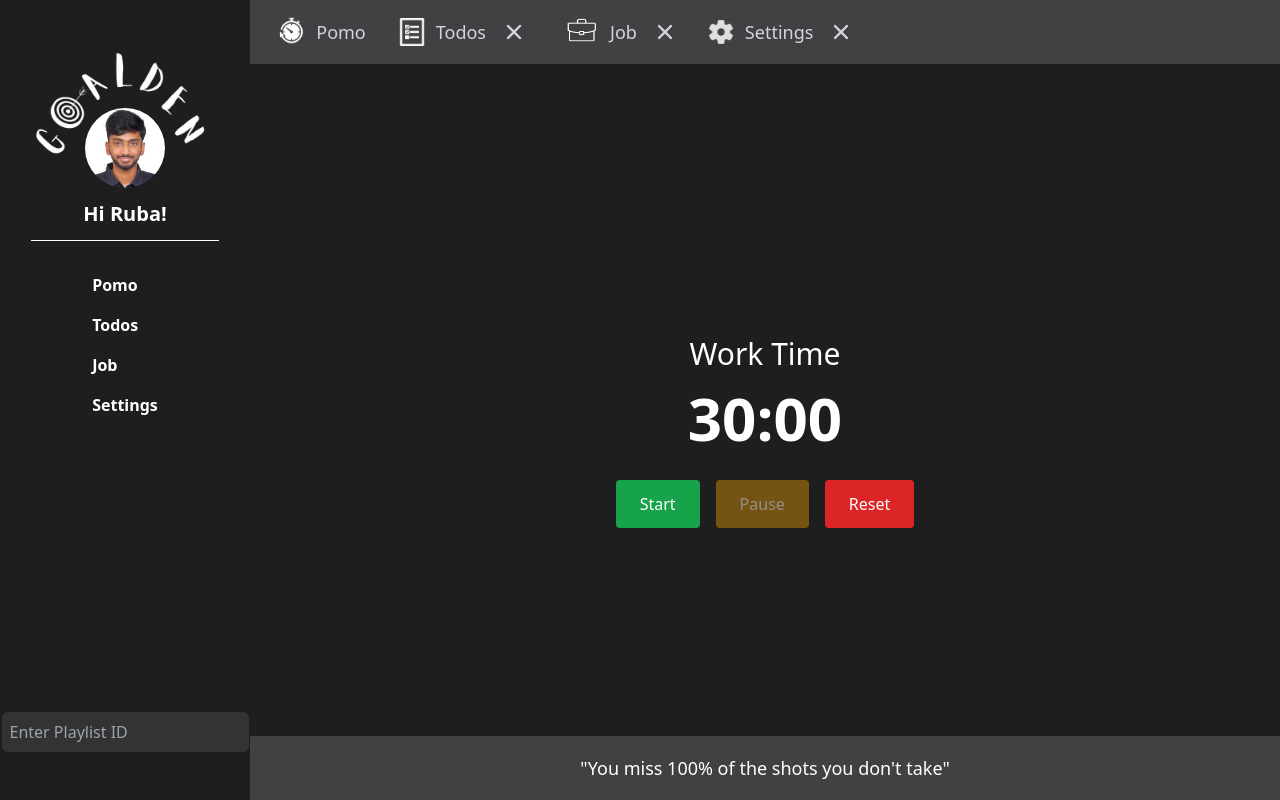
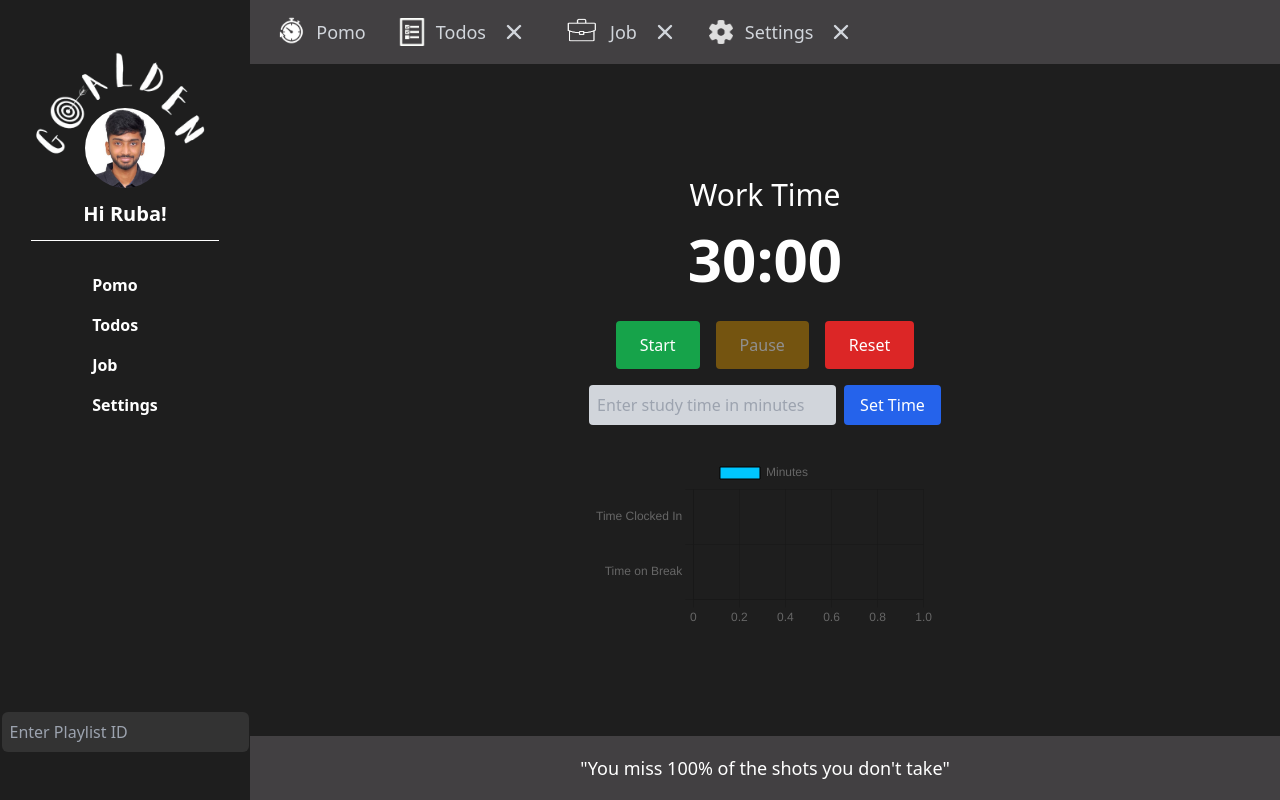
Before and after one commit to rubavignesh/shellhacks-frontend, a React (Create React App) app: page / in a window 1280 px wide. Built offline with nearby package versions, Linux system fonts and the light colour scheme; no server answers.

Commit message:
Pomo komo lomo

```diff
--- a/package.json
+++ b/package.json
@@ -12,7 +12,9 @@
     "@types/react-dom": "^18.2.21",
     "@typescript-eslint/eslint-plugin": "^7.1.1",
     "@typescript-eslint/parser": "^7.1.1",
+    "chart.js": "^4.4.4",
     "react": "^17.0.2",
+    "react-chartjs-2": "^5.2.0",
     "react-dom": "^17.0.2",
     "react-router-dom": "^6.1.1",
     "react-scripts": "^5.0.1",
--- a/src/context/TimerContext.tsx
+++ b/src/context/TimerContext.tsx
@@ -7,6 +7,7 @@ const TimerContext = createContext({
   startTimer: () => {},
   pauseTimer: () => {},
   resetTimer: () => {},
+  setCustomTime: (time: number) => {}, // Add this line to the context
 });
 
 export const TimerProvider = ({ children }) => {
@@ -38,11 +39,18 @@ export const TimerProvider = ({ children }) => {
   const resetTimer = () => {
     setIsRunning(false);
     setMode("work");
-    setTimeLeft(1500);
+    setTimeLeft(1800);
+  };
+
+  // Function to set custom study time
+  const setCustomTime = (time) => {
+    setTimeLeft(time * 60); // Convert minutes to seconds
+    setIsRunning(false);
+    setMode("work");
   };
 
   return (
-    <TimerContext.Provider value={{ timeLeft, isRunning, mode, startTimer, pauseTimer, resetTimer }}>
+    <TimerContext.Provider value={{ timeLeft, isRunning, mode, startTimer, pauseTimer, resetTimer, setCustomTime }}>
       {children}
     </TimerContext.Provider>
   );
--- a/src/pages/Pomo.tsx
+++ b/src/pages/Pomo.tsx
@@ -4,16 +4,92 @@ import MobileMenu from "../components/MobileMenu";
 import NavBar from "../components/NavBar";
 import Footer from "../components/Footer";
 import { useTimer } from "../context/TimerContext";
+import { Bar } from "react-chartjs-2";
+import {
+  Chart as ChartJS,
+  CategoryScale,
+  LinearScale,
+  BarElement,
+  Title,
+  Tooltip,
+  Legend,
+} from "chart.js";
+
+// Register necessary Chart.js components
+ChartJS.register(
+  CategoryScale,
+  LinearScale,
+  BarElement,
+  Title,
+  Tooltip,
+  Legend
+);
 
 const Pomo = () => {
-  const { timeLeft, isRunning, mode, startTimer, pauseTimer, resetTimer } = useTimer();
+  const { timeLeft, isRunning, mode, startTimer, pauseTimer, resetTimer, setCustomTime } = useTimer();
   const [activeTab, setActiveTab] = useState("pomodoro");
+  const [clockedInTime, setClockedInTime] = useState(0);
+  const [breakTime, setBreakTime] = useState(0);
+  const [customTime, setCustomTimeInput] = useState("");
+
+  useEffect(() => {
+    let clockedInterval = null;
+    let breakInterval = null;
+
+    if (isRunning && mode === "work") {
+        clockedInterval = setInterval(() => {
+            setClockedInTime((prevTime) => prevTime + 1);
+        }, 60000); // Increment every minute
+    }
+
+    if (!isRunning) {
+        breakInterval = setInterval(() => {
+            setBreakTime((prevTime) => prevTime + 1);
+        }, 60000); // Increment every minute when paused
+    }
+
+    return () => {
+        clearInterval(clockedInterval);
+        clearInterval(breakInterval);
+    };
+}, [isRunning, mode]);
+
 
   // Format the timer display (mm:ss)
   const formatTime = (seconds) => {
     const minutes = Math.floor(seconds / 60);
     const secs = seconds % 60;
     return `${minutes < 10 ? "0" : ""}${minutes}:${secs < 10 ? "0" : ""}${secs}`;
+  };
+
+  // Data for the bar chart
+  const data = {
+    labels: ['Time Clocked In', 'Time on Break'],
+    datasets: [
+      {
+        label: 'Minutes',
+        data: [clockedInTime, breakTime],
+        backgroundColor: ['#00c6ff', '#00e6b8'],
+        borderColor: 'black',
+        borderWidth: 1,
+      },
+    ],
+  };
+
+  const options = {
+    indexAxis: 'y' as const,
+    scales: {
+      x: {
+        beginAtZero: true,
+      },
+    },
+  };
+
+  const handleSetTime = () => {
+    const timeInMinutes = parseInt(customTime);
+    if (!isNaN(timeInMinutes) && timeInMinutes > 0) {
+      setCustomTime(timeInMinutes); // Set the custom time in the context
+    }
   };
 
   return (
@@ -34,7 +110,7 @@ const Pomo = () => {
 
         {/* Pomodoro Timer Content */}
         <div className="h-[calc(100vh-4rem)] flex flex-col justify-center items-center text-white">
-          <h1 className="text-3xl mb-4">{mode === "work" ? "Work Time" : "Break Time"}</h1>
+          <h1 className="text-3xl mb-4" style={{marginTop: "-60px"}}>{mode === "work" ? "Work Time" : "Break Time"}</h1>
           <div className="text-6xl font-bold mb-8">{formatTime(timeLeft)}</div>
 
           {/* Timer Controls */}
@@ -57,6 +133,28 @@ const Pomo = () => {
               Reset
             </button>
           </div>
+
+          {/* Input for custom time */}
+          <div className="mt-4 flex space-x-2">
+            <input
+              type="number"
+              placeholder="Enter study time in minutes"
+              value={customTime}
+              onChange={(e) => setCustomTimeInput(e.target.value)}
+              className="p-2 rounded bg-gray-300 text-black"
+            />
+            <button
+              onClick={handleSetTime}
+              className="px-4 py-2 bg-blue-600 hover:bg-blue-700 rounded text-white"
+            >
+              Set Time
+            </button>
+          </div>
+
+          {/* Bar Chart */}
+          <div className="w-full md:w-1/3 mt-8">
+            <Bar data={data} options={options} />
+          </div>
         </div>
       </div>
 
```
Also changed, not shown: 1 other file (tests, documents, lock files or other folders).
